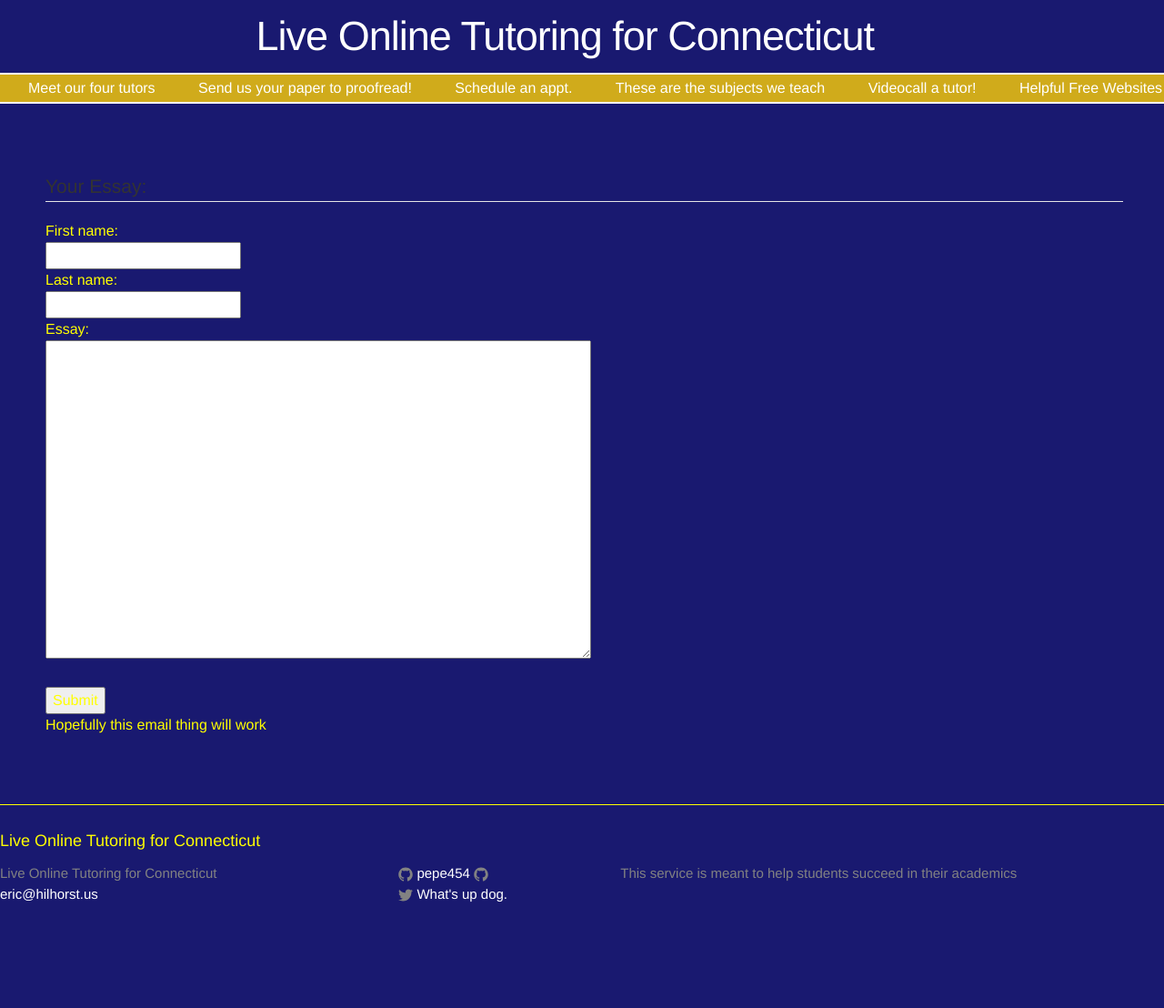
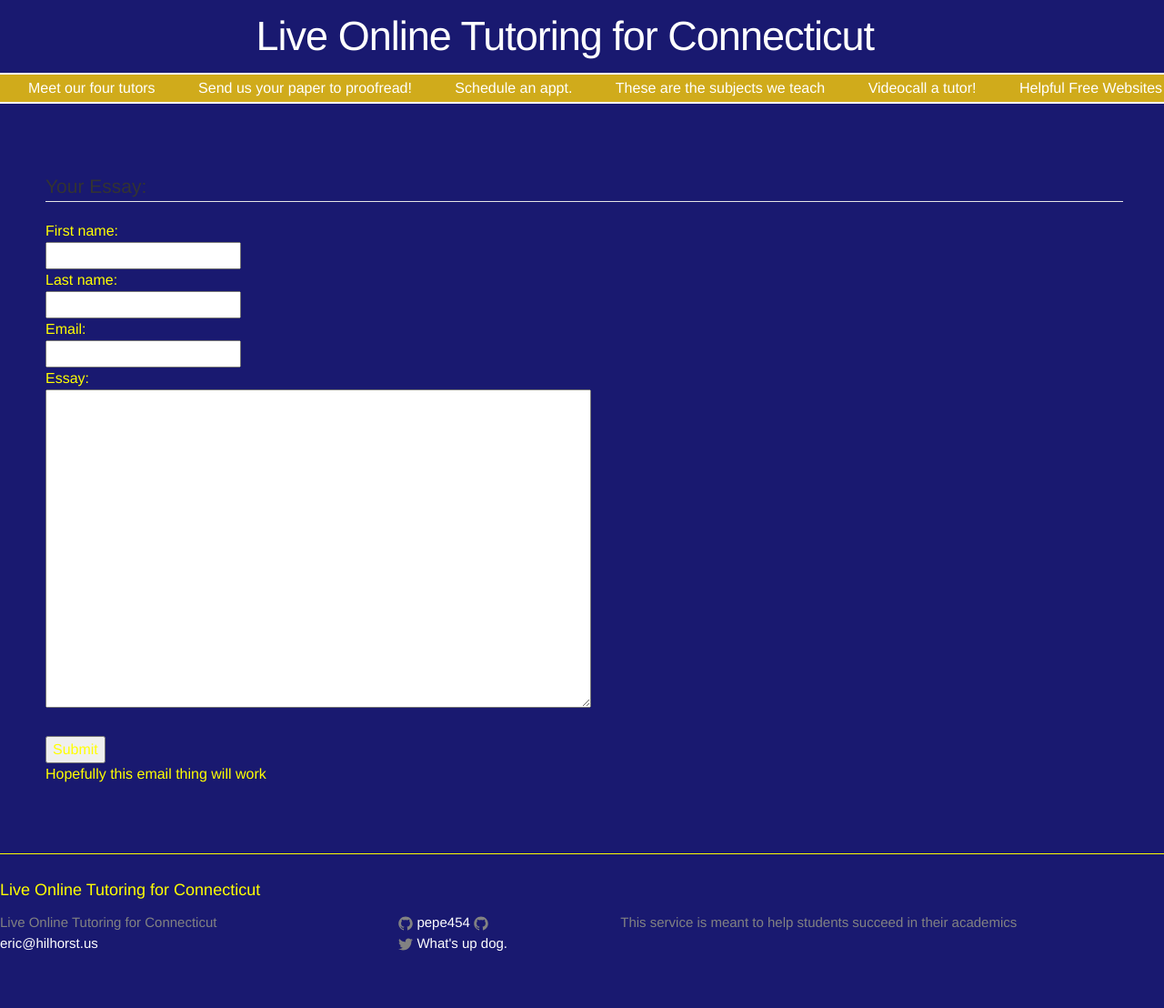
Before and after one commit to pepe454/pepe454.github.io, a Jekyll site: the page built from nav-bar/proofreading.md, in a window 1280 px wide. Shown: the whole page at 91% size. Built offline with Jekyll 4.4.1, drawn with Linux system fonts in a browser that asks for light colours; before the commit the page ends 1054 px from its top, so only the background shows below that.

Commit message:
Update proofreading.md

```diff
--- a/nav-bar/proofreading.md
+++ b/nav-bar/proofreading.md
@@ -14,6 +14,9 @@ permalink: /proofreading/
     <br>
     Last name:<br>
     <input type="text" name="lastname">
+    <br>
+    Email:<br>
+    <input type="text" name="email">
     <br>
     Essay:<br>
     <textarea name="Text1"
```
